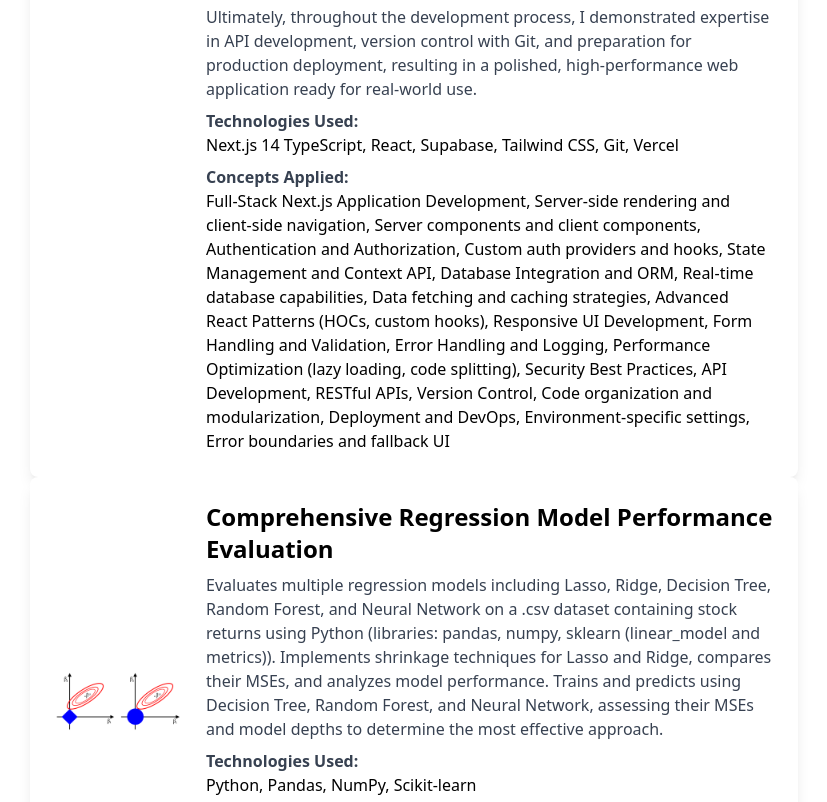
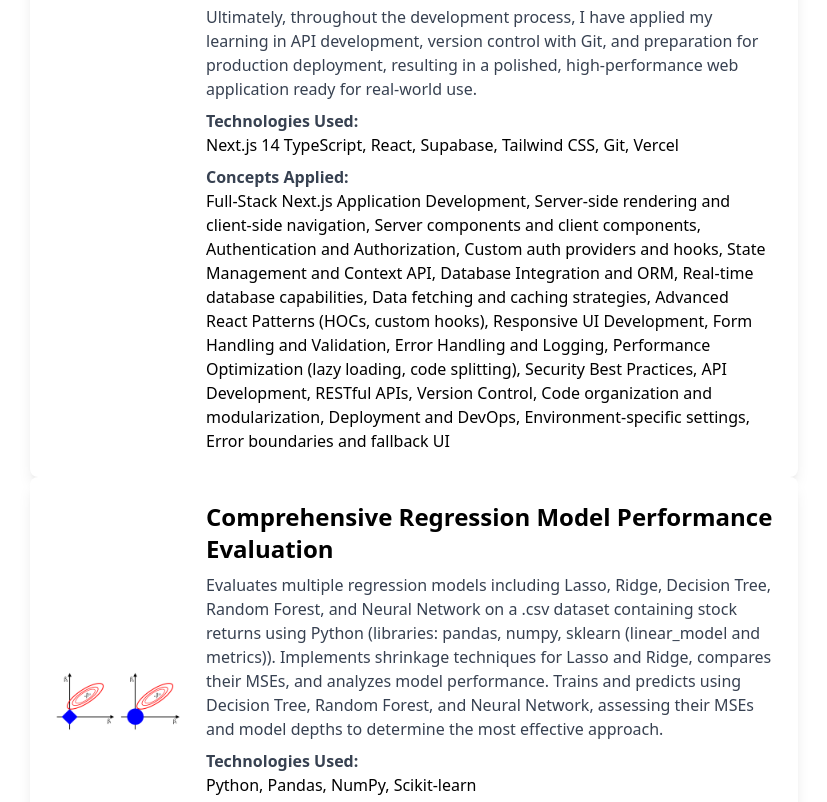
Before and after one commit to phamdoug22/douglas-personal-website, a website: page src/index.html in a window 1280 px wide. Shown: the part 1319-2121 px from the top of the page, without its empty margins (226-1053 px from the left). Drawn offline with nearby package versions, Linux system fonts and the light colour scheme.

Commit message:
Semantics

```diff
--- a/src/index.html
+++ b/src/index.html
@@ -56,7 +56,7 @@
                     <p class="text-gray-700 mb-2"> This is a full-stack web application relying on Next.js 14 with TypeScript, incorporating both server and client components to balance performance and interactivity. </p>
                     <p class="text-gray-700 mb-2"> On the backend, Supabase handles secure authentication, real-time database capabilities, and efficient data management for holding scrap data, user information, etc. For context, custom-made context providers were made (e.g., UserContext, ScrapContext) for efficient global state management. Furthermore, there is implementation of React patterns such as higher-order components and custom hooks to handle when a user should be redirected to the login page (if not logged in). The user interface is built with Tailwind CSS to offer a responsive and dynamic experience.</p>
                     <p class="text-gray-700 mb-2"> Additionally, important parts of the application such as form handling (with react-hook-form), comprehensive error handling, and performance optimization techniques such as lazy loading and code splitting have been accounted for. Security best practices were applied (e.g., protected routes and secure environment variable management). </p>
-                    <p class="text-gray-700 mb-2"> Ultimately, throughout the development process, I demonstrated expertise in API development, version control with Git, and preparation for production deployment, resulting in a polished, high-performance web application ready for real-world use.</p>
+                    <p class="text-gray-700 mb-2"> Ultimately, throughout the development process, I have applied my learning in API development, version control with Git, and preparation for production deployment, resulting in a polished, high-performance web application ready for real-world use.</p>
                     <div class="mt-4 pt-4 border-t border-gray-200">
                         <h4 class="text-sm font-semibold text-gray-700">Technologies Used:</h4>
                         <p class="text-sm text-gray-600 mb-2">Next.js 14 TypeScript, React, Supabase, Tailwind CSS, Git, Vercel</p>
```
